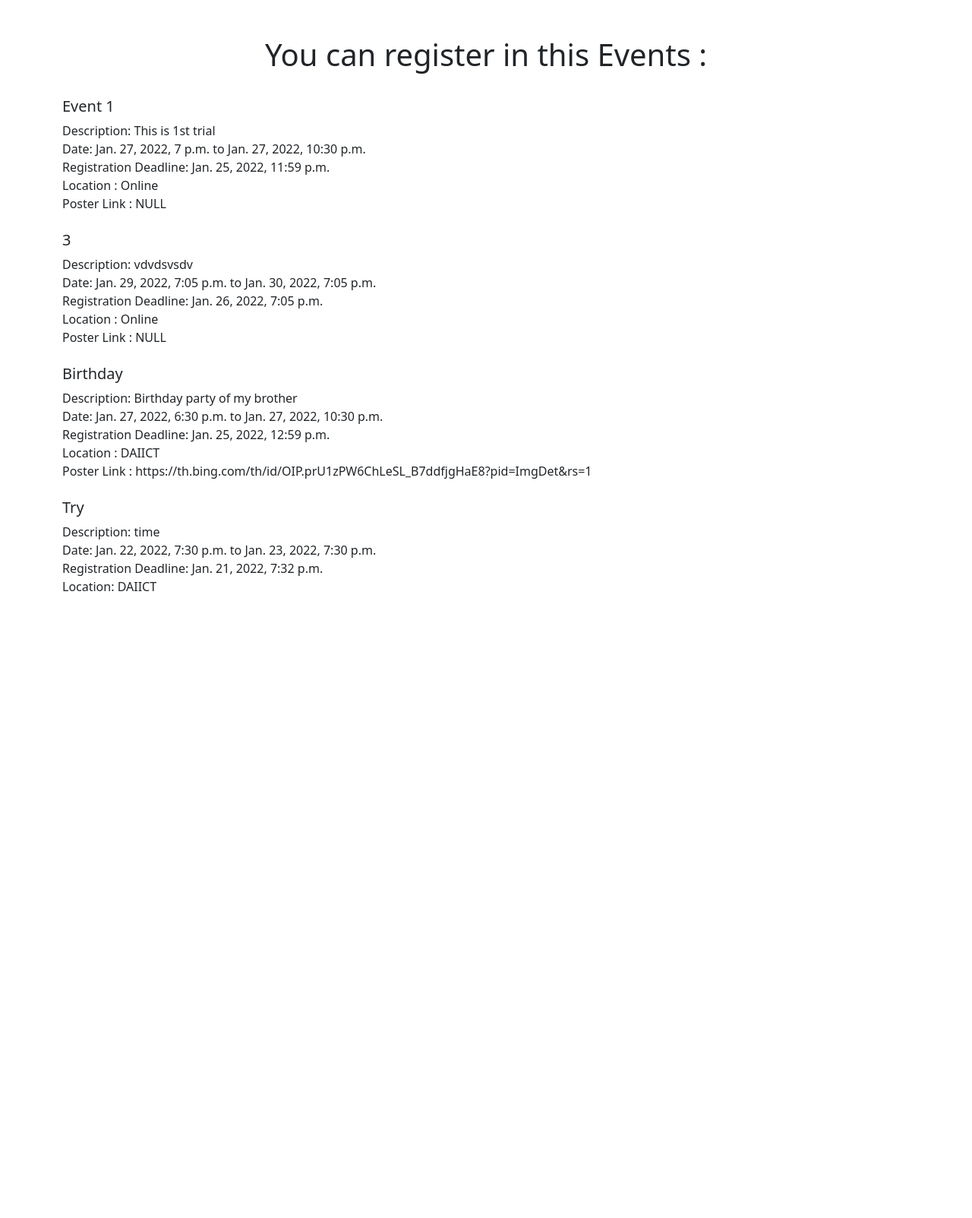
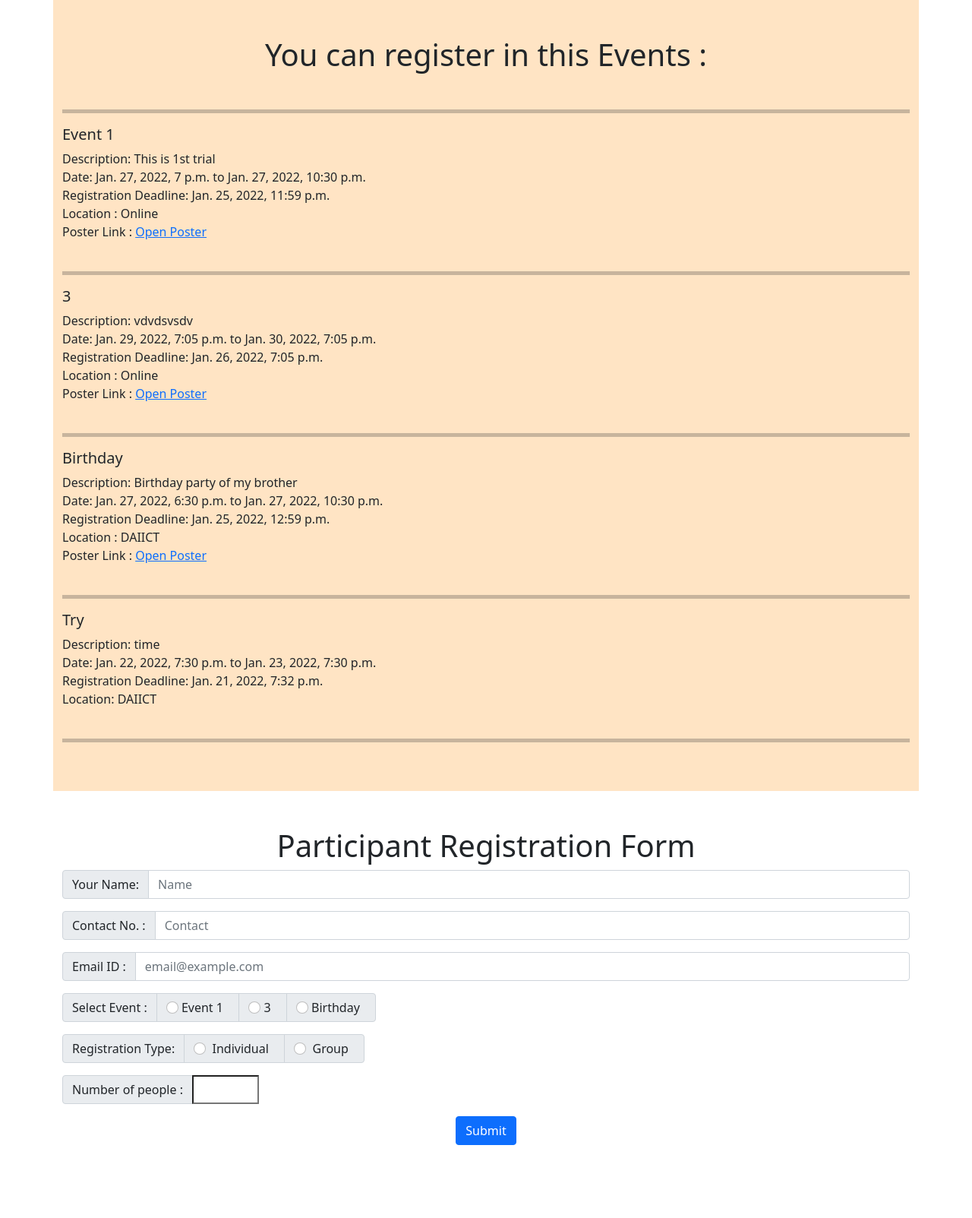
Before and after one commit to Parthmasala/WoC, a Django app: page /participantReg in a window 1280 px wide. Shown: the part 56-1659 px from the top of the page at 76% size. Before the commit the page ends 834 px from the top, so only its background shows below. Run offline with Django 4.2, Linux system fonts and the light colour scheme; data comes from the database, SQL or seed files in the repository; both versions use the stored data as it was after the commit.

Commit message:
2nd checkpoint
another

```diff
--- a/Event_Manager/Event_App/admin.py
+++ b/Event_Manager/Event_App/admin.py
@@ -1,4 +1,5 @@
 from django.contrib import admin
-from Event_App.models import EventReg
+from Event_App.models import EventReg,ParticipantReg
 # Register your models here.
 admin.site.register(EventReg)
+admin.site.register(ParticipantReg)
--- a/Event_Manager/Event_App/models.py
+++ b/Event_Manager/Event_App/models.py
@@ -14,3 +14,11 @@
     host_password= models.CharField(max_length=20)
     def __str__(self):
         return self.event_name
+
+class ParticipantReg(models.Model):
+    participant_name = models.CharField(max_length=30)
+    participant_contact = models.CharField(max_length=10)
+    participant_email = models.CharField(max_length=20)
+    select_event = models.CharField(max_length=30)
+    registration_type = models.CharField(max_length=30)
+    num_of_people = models.PositiveIntegerField()
--- a/Event_Manager/Event_App/views.py
+++ b/Event_Manager/Event_App/views.py
@@ -51,13 +51,15 @@
 
 def participantReg(request):
     if request.method == 'GET':
-        now = datetime.datetime.now()
+        date_time = datetime.datetime.now()
         info = {
-            'event_info' : EventReg.objects.all(),
-            'now' : now
+            'date_time' : date_time,
+            'event_info' : EventReg.objects.all()
         }
+        return render(request, 'participantReg.html', info)
+    elif request.method == 'POST':
+        return render(request, 'participantReg.html', )
 
-    return render(request, 'participantReg.html', info)
 
 def dashboard(request):
     return render(request , 'dashboard.html' )
--- a/Event_Manager/templates/index.html
+++ b/Event_Manager/templates/index.html
@@ -15,7 +15,7 @@
       <div class="carousel-item active">
         <img
           {% comment %} src="https://tj-web-prod.s3.ap-south-1.amazonaws.com/blog/wp-content/uploads/2019/02/Event-Registration_Feature-1200x627.png" {% endcomment %}
-          src="https://images.unsplash.com/photo-1558008258-3256797b43f3?ixlib=rb-1.2.1&ixid=MnwxMjA3fDB8MHxwaG90by1wYWdlfHx8fGVufDB8fHx8&auto=format&fit=crop&w=801&q=100"
+          src="https://images.unsplash.com/photo-1558008258-3256797b43f3?ixlib=rb-1.2.1&ixid=MnwxMjA3fDB8MHxwaG90by1wYWdlfHx8fGVufDB8fHx8&auto=format&fit=crop&w=600&q=100"
           class="d-block w-100" alt="...">
         <div class="carousel-caption d-none d-md-block">
           <h2>Parth Event Managment</h2>
--- a/Event_Manager/templates/participantReg.html
+++ b/Event_Manager/templates/participantReg.html
@@ -2,12 +2,28 @@
 {% block title %}Participant Registration{% endblock title %}
 {% block body %}
 
-<div class="container py-5">
+
+<script>
+    function group_or_not(value) {
+        if(value == "individual"){
+            document.getElementById("gr").style.display = 'none';
+            document.getElementById("num_of_people").value = 1;
+            document.getElementById("num_of_people").required = false;
+        }
+        else if (value == "group"){
+            document.getElementById("gr").style.display = 'flex';
+            document.getElementById("num_of_people").value = 2;
+            document.getElementById("num_of_people").required = true;
+        }
+    }
+</script>
+
+<div class="container py-5" style="background-color:Bisque;">
 
     <h1 class="text-center">You can register in this Events : </h1>
     {% for event in event_info %}
-        {% if now.date < event.registration_deadline.date %}
-            <br>
+    {% if date_time.date < event.registration_deadline.date %} <br>
+        <hr style="height:5px">
         <h5 class="event_info">
             {{ event.event_name }}
         </h5>
@@ -17,11 +33,13 @@
         <div class="event_info">Date: {{ event.date_from }} to {{ event.date_to }}</div>
         <div class="event_info">Registration Deadline: {{ event.registration_deadline }}</div>
         <div class="event_info">Location : {{ event.location }}</div>
-                <div class="event_info" type="url">Poster Link : {{ event.poster_link }}</div>
+        <div class="event_info" type="url">Poster Link : <a href={{event.poster_link}}> Open Poster </a></div>
 
-        {% elif now.date == event.registration_deadline.date %}
-            {% if now.time < event.registration_deadline.time %}
-            <br><h5 class="event_info">{{ event.event_name }}</h5>
+
+        {% elif date_time.date == event.registration_deadline.date %}
+        {% if date_time.time < event.registration_deadline.time %} <br>
+            <hr style="height:5px">
+            <h5 class="event_info">{{ event.event_name }}</h5>
             <div class="event_info">
                 Description: {{ event.description }}
             </div>
@@ -31,6 +49,67 @@
             {% endif %}
             {% endif %}
             {% endfor %}
+            <br>
+            <hr style="height:5px">
+</div>
+<div class="container py-5">
+    <h1 class="text-center">Participant Registration Form</h1>
+    <form method="post" action="/participantReg">
+        {% csrf_token %}
+        <div class="input-group mb-3">
+            <span class="input-group-text" id="basic-addon1">Your Name:</span>
+            <input name="participant_name" id="participant_name" type="text" class="form-control" placeholder="Name"
+                required>
+        </div>
+        <div class="input-group mb-3">
+            <span class="input-group-text" id="basic-addon1">Contact No. :</span>
+            <input name="participant_contact" id="participant_contact" type="text" class="form-control"
+                placeholder="Contact" pattern="[1-9]{1}[0-9]{9}" required>
+        </div>
+        <div class="input-group mb-3">
+            <span class="input-group-text" id="basic-addon1">Email ID : </span>
+            <input name="participant_email" id="participant_email" type="email" class="form-control"
+                placeholder="email@example.com" required>
+            </div>
 
+        <div class="input-group mb-3">
+            <span class="input-group-text" id="basic-addon1">Select Event :</span>
+                {% for event in event_info %}
+                        {% if date_time.date < event.registration_deadline.date %}
+                        <div class="input-group-text">
+                            <input class="form-check-input mt-0" type="radio" id="{{ event.event_name }}" name="select_event" required>
+                            <label>&nbsp{{ event.event_name }} &nbsp</label>
                         </div>
+                        {% elif now.date == event.registration_deadline.date %}
+                            {% if now.time < event.registration_deadline.time %}
+                            <div class="input-group-text">
+                                <input class="form-check-input mt-0" type="radio" id="{{ event.event_name }}" name="select_event" required>
+                                <label>&nbsp{{ event.event_name }} &nbsp</label>
+                            </div>
+                        {% endif %}
+                    {% endif %}
+                {% endfor %}
+        </div>
+        <div class="input-group mb-3">
+            <span class="input-group-text" id="basic-addon1">Registration Type:</span>
+            <div class="input-group-text">
+                <input class="form-check-input mt-0" type="radio" name="registration_type" id="individual" value="individual"
+                    onclick="group_or_not(this.value)" required>
+                <label>&nbsp Individual &nbsp</label>
+            </div>
+            <div class="input-group-text">
+                <input class="form-check-input mt-0" type="radio" name="registration_type" id="group" value="group"
+                    onclick="group_or_not(this.value)" required>
+                <label>&nbsp Group &nbsp</label>
+            </div>
+        </div>
+        <div class="input-group mb-3" id="gr">
+            <span class="input-group-text" id="basic-addon1" for="num_of_people">Number of people :</span>
+            <input type="number" min="2" max="20" id="num_of_people" name="num_of_people">
+        </div>
+        <center><button  class="btn btn-primary mb-5" type="submit">Submit</button></center>
+    </form>
+</div>
+
+
 {% endblock body %}
```
Also changed, not shown: Event_Manager/Event_App/migrations/0003_participantreg.py (added), Event_Manager/Event_App/migrations/0004_delete_participantreg.py (added), Event_Manager/Event_App/migrations/0005_participantreg.py (added), Event_Manager/db.sqlite3. Lines whose indentation alone changed are shown as unchanged.
